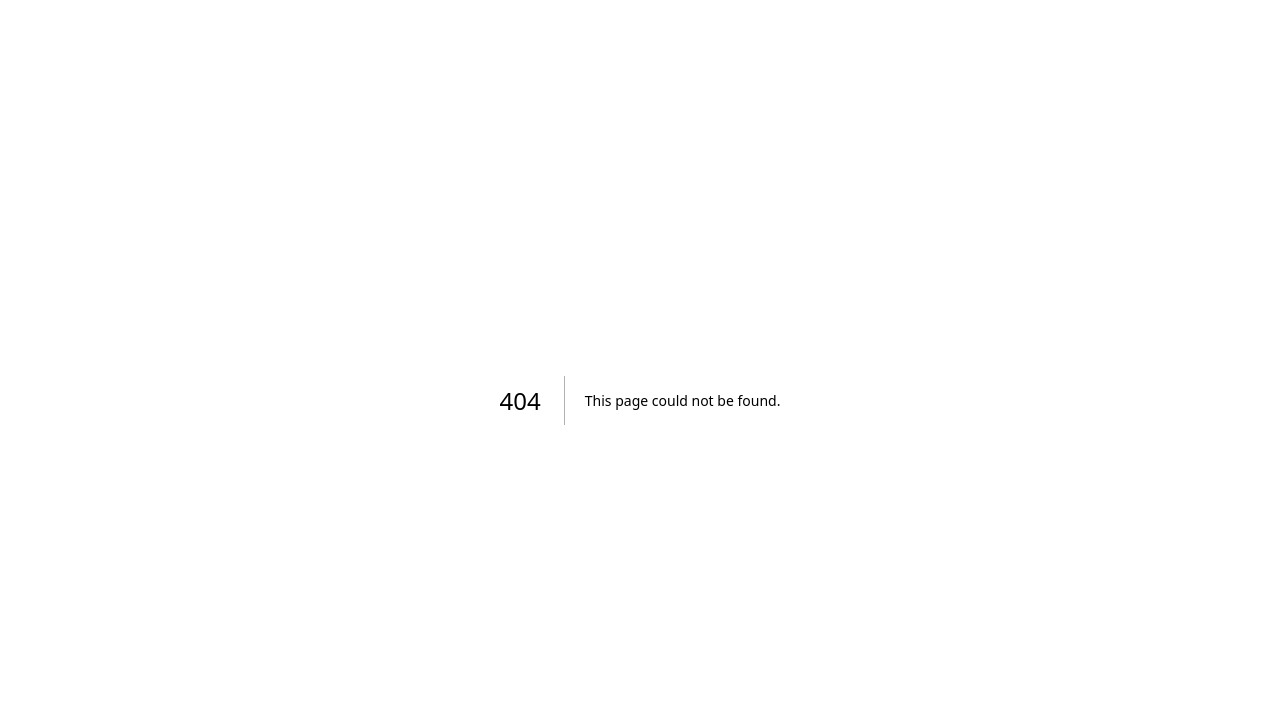
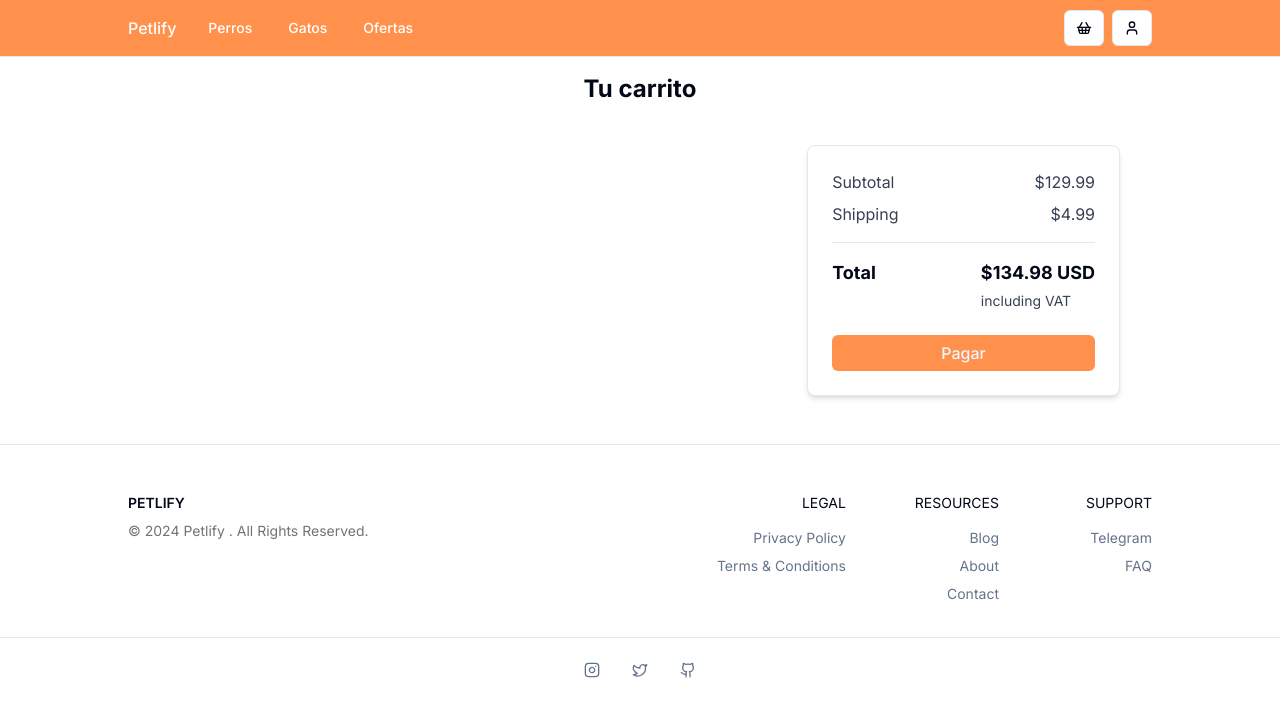
Before and after one commit to andreskps/Ecommerce_Frontend, a Next.js app: page /cart in a window 1280 px wide. Before the commit this address had no page. Shown: the top 716 px of the page. Built offline with nearby package versions, Linux system fonts and the light colour scheme.

Commit message:
add card item and section card

```diff
--- /dev/null
+++ b/src/app/(shop)/cart/page.tsx
@@ -0,0 +1,10 @@
+import { SectionCart } from "@/components/cart/sectionCart";
+
+export default function CartPage() {
+  return (
+    <div className="container">
+      <h1 className="mb-10 text-center text-2xl font-bold">Tu carrito</h1>
+      <SectionCart />
+    </div>
+  );
+}
--- /dev/null
+++ b/src/components/cart/cartItem.tsx
@@ -0,0 +1,62 @@
+import React from "react";
+
+interface Props {
+  image: string;
+  title: string;
+  variant: string;
+  price: number;
+  quantity: number;
+}
+
+export const CartItem = ({ image, title, variant, price, quantity }: Props) => {
+  return (
+    <div className="justify-between mb-6 rounded-lg bg-white p-6 shadow-md sm:flex sm:justify-start">
+      <img
+        src={image}
+        alt="product-image"
+        className="w-full rounded-lg sm:w-40"
+      />
+      <div className="sm:ml-4 sm:flex sm:w-full sm:justify-between">
+        <div className="mt-5 sm:mt-0">
+          <h2 className="text-lg font-bold text-gray-900">{title}</h2>
+          <p className="mt-1 text-xs text-gray-700">Detalles: {variant}</p>
+        </div>
+        <div className="mt-4 flex justify-between sm:space-y-6 sm:mt-0 sm:block sm:space-x-6">
+          <div className="flex items-center border-gray-100">
+            {/* <span className="cursor-pointer rounded-l bg-gray-100 py-1 px-3.5 duration-100 hover:bg-blue-500 hover:text-blue-50">
+                    {" "}
+                    -{" "}
+                  </span>
+                  <input
+                    className="h-8 w-8 border bg-white text-center text-xs outline-none"
+                    type="number"
+                    value={quantity.toString()}
+                    min="1"
+                  />
+                  <span className="cursor-pointer rounded-r bg-gray-100 py-1 px-3 duration-100 hover:bg-blue-500 hover:text-blue-50">
+                    {" "}
+                    +{" "}
+                  </span> */}
+          </div>
+          <div className="flex items-center space-x-4">
+            <p className="text-sm">S/. {price}</p>
+            <svg
+              xmlns="http://www.w3.org/2000/svg"
+              fill="none"
+              viewBox="0 0 24 24"
+              stroke-width="1.5"
+              stroke="currentColor"
+              className="h-5 w-5 cursor-pointer duration-150 hover:text-red-500"
+            >
+              <path
+                stroke-linecap="round"
+                stroke-linejoin="round"
+                d="M6 18L18 6M6 6l12 12"
+              />
+            </svg>
+          </div>
+        </div>
+      </div>
+    </div>
+  );
+};
--- /dev/null
+++ b/src/components/cart/sectionCart.tsx
@@ -0,0 +1,56 @@
+"use client";
+import { useCartStore } from "@/store/cart-store";
+import { CartItem } from "./cartItem";
+
+export const SectionCart = () => {
+  const cart = useCartStore((state) => state.cart);
+
+  //   if (cart.length === 0) {
+  //     return (
+  //       <div className="flex items-center justify-center h-96">
+  //         <p className="text-2xl font-bold text-gray-500">
+  //           Tu carrito está vacío
+  //         </p>
+  //       </div>
+  //     );
+  //   }
+
+  return (
+    <div className="mx-auto max-w-5xl justify-center md:flex md:space-x-6 xl:px-0">
+      <div className="rounded-lg md:w-2/3">
+        {cart.map((item) => (
+          <CartItem
+            key={item.variant.id}
+            image={item.image}
+            title={item.title}
+            variant={item.variant.value}
+            price={item.variant.unitPrice}
+            quantity={item.quantity}
+          />
+        ))}
+      </div>
+
+      <div className="mt-6 h-full rounded-lg border bg-white p-6 shadow-md md:mt-0 md:w-1/3">
+        <div className="mb-2 flex justify-between">
+          <p className="text-gray-700">Subtotal</p>
+          <p className="text-gray-700">$129.99</p>
+        </div>
+        <div className="flex justify-between">
+          <p className="text-gray-700">Shipping</p>
+          <p className="text-gray-700">$4.99</p>
+        </div>
+        <hr className="my-4" />
+        <div className="flex justify-between">
+          <p className="text-lg font-bold">Total</p>
+          <div className="">
+            <p className="mb-1 text-lg font-bold">$134.98 USD</p>
+            <p className="text-sm text-gray-700">including VAT</p>
+          </div>
+        </div>
+        <button className="mt-6 w-full rounded-md bg-primario py-1.5 font-medium text-blue-50 ">
+          Pagar
+        </button>
+      </div>
+    </div>
+  );
+};
--- a/src/components/component/sectionProduct.tsx
+++ b/src/components/component/sectionProduct.tsx
@@ -3,6 +3,7 @@ import { Button } from "@/components/ui/button";
 import { CarouselDemo } from "../corousel";
 import { useState, useEffect } from "react";
 import { BackButton } from "./backButton";
+import { CartItem, useCartStore } from "@/store/cart-store";
 
 interface Image {
   id: number;
@@ -42,9 +43,9 @@ interface Props {
 }
 
 export default function SectionProduct({ product }: Props) {
-  console.log(product);
   const [quantity, setQuantity] = useState(1);
   const discountPrice = product.discount?.percentage / 100;
+  const addToCart = useCartStore((state) => state.addToCart);
 
   const [variantSelected, setVariantSelected] = useState<Variant>(
     product.variants[0]
@@ -59,16 +60,25 @@ export default function SectionProduct({ product }: Props) {
     const unitPrice = variantSelected.price-(variantSelected.price*discountPrice);
     const totalPrice = unitPrice * quantity;
 
-    const prductCart = {
-      id: product.id,
+    const productCart:CartItem = {
+      idProduct: product.id,
+      slug: product.slug,
       title: product.title,
       quantity: quantity,
-      unitPrice: unitPrice,
-      totalPrice: totalPrice,
-      variant: variantSelected,
-      image: product.images[0].url
+      variant: {
+        id: variantSelected.id,
+        attribute: variantSelected.attribute,
+        value: variantSelected.value,
+        unitPrice: unitPrice,
+      },
+      image: product.images[0].url,
     }
 
+    addToCart(productCart);
+
+     setQuantity(1);
+
+     alert("Producto añadido al carrito");
   };
 
   return (
@@ -131,7 +141,7 @@ export default function SectionProduct({ product }: Props) {
               id="quantity"
               name="quantity"
               min="1"
-              defaultValue="1"
+              defaultValue={quantity.toString()}
               className="mt-1 block w-full py-2 px-3 border border-gray-300 bg-white rounded-md shadow-sm focus:outline-none focus:ring-indigo-500 focus:border-indigo-500 sm:text-sm dark:bg-gray-800 dark:text-gray-200"
             />
           </div>
--- /dev/null
+++ b/src/store/cart-store.ts
@@ -0,0 +1,65 @@
+import { create } from "zustand";
+import { persist } from "zustand/middleware";
+
+export interface CartItem {
+  idProduct: string;
+  slug: string;
+  title: string;
+  quantity: number;
+  variant: {
+    id: number;
+    attribute: string;
+    value: string;
+    unitPrice: number;
+  };
+  image: string;
+}
+
+interface State {
+  cart: CartItem[];
+  addToCart: (product: CartItem) => void;
+}
+
+export const useCartStore = create<State>()(
+  persist(
+    (set, get) => ({
+      cart: [],
+      addToCart: (product: CartItem) => {
+        const { cart } = get();
+
+        const productExist = cart.find(
+          (item) =>
+            item.idProduct === product.idProduct &&
+            item.variant.id === product.variant.id
+        );
+
+        if (!productExist) {
+          set((state) => ({
+            cart: [...state.cart, product],
+          }));
+
+          return;
+        }
+
+        const updatedCart = cart.map((item) => {
+          if (
+            item.idProduct === product.idProduct &&
+            item.variant.id === product.variant.id
+          ) {
+            return {
+              ...item,
+              quantity: item.quantity + product.quantity,
+            };
+          }
+
+          return item;
+        });
+
+        set({ cart: updatedCart });
+      },
+    }),
+    {
+      name: "cart-storage", // unique name
+    }
+  )
+);
```
